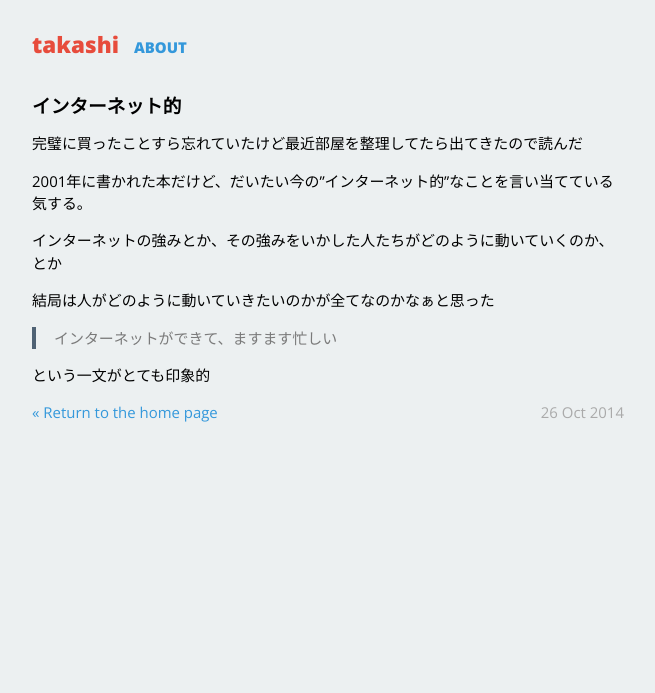
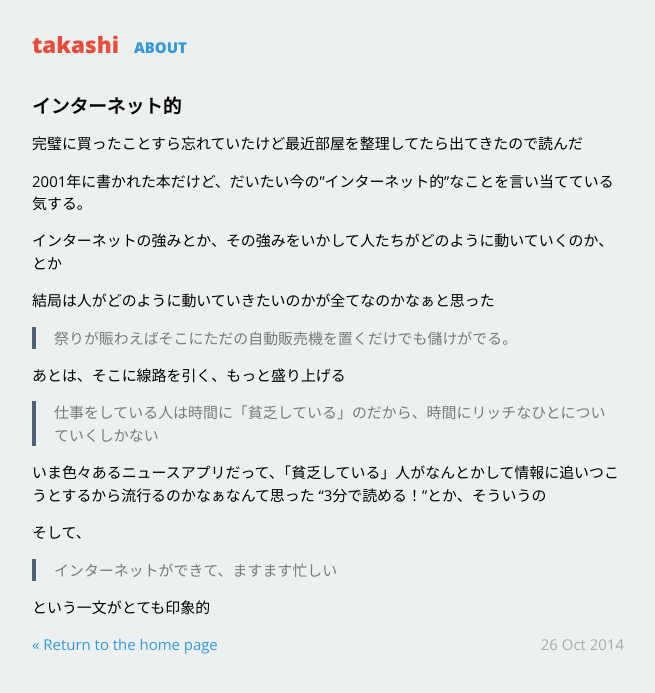
Before and after one commit to takashi/takashi.github.io, a Jekyll site: the page built from _posts/2014-10-26-internetwise.md, in a window 1280 px wide. Shown: the top 693 px of the page, without its empty margins (312-967 px from the left). Built offline with Jekyll 4.4.1, drawn with Linux system fonts in a browser that asks for light colours; nearby versions of some CDN libraries.

Commit message:
modify post

```diff
--- a/_posts/2014-10-26-internetwise.md
+++ b/_posts/2014-10-26-internetwise.md
@@ -8,9 +8,22 @@ date: 2014-10-26 1:51
 
 2001年に書かれた本だけど、だいたい今の”インターネット的”なことを言い当てている気する。
 
-インターネットの強みとか、その強みをいかした人たちがどのように動いていくのか、とか
+インターネットの強みとか、その強みをいかして人たちがどのように動いていくのか、とか
 
 結局は人がどのように動いていきたいのかが全てなのかなぁと思った
+
+> 祭りが賑わえばそこにただの自動販売機を置くだけでも儲けがでる。
+
+あとは、そこに線路を引く、もっと盛り上げる
+
+> 仕事をしている人は時間に「貧乏している」のだから、時間にリッチなひとについていくしかない
+
+いま色々あるニュースアプリだって、「貧乏している」人がなんとかして情報に追いつこうとするから流行るのかなぁなんて思った
+"3分で読める！"とか、そういうの
+
+
+
+そして、
 
 > インターネットができて、ますます忙しい
 
```
